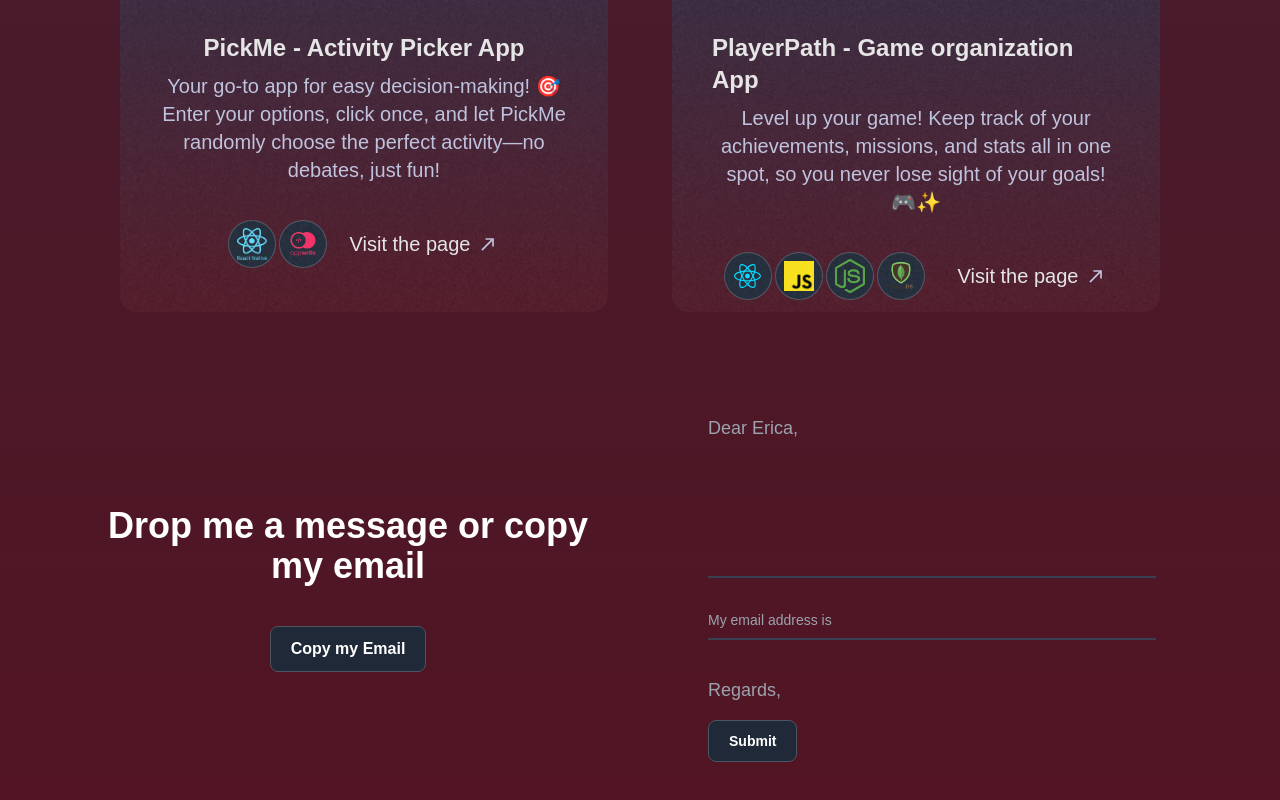
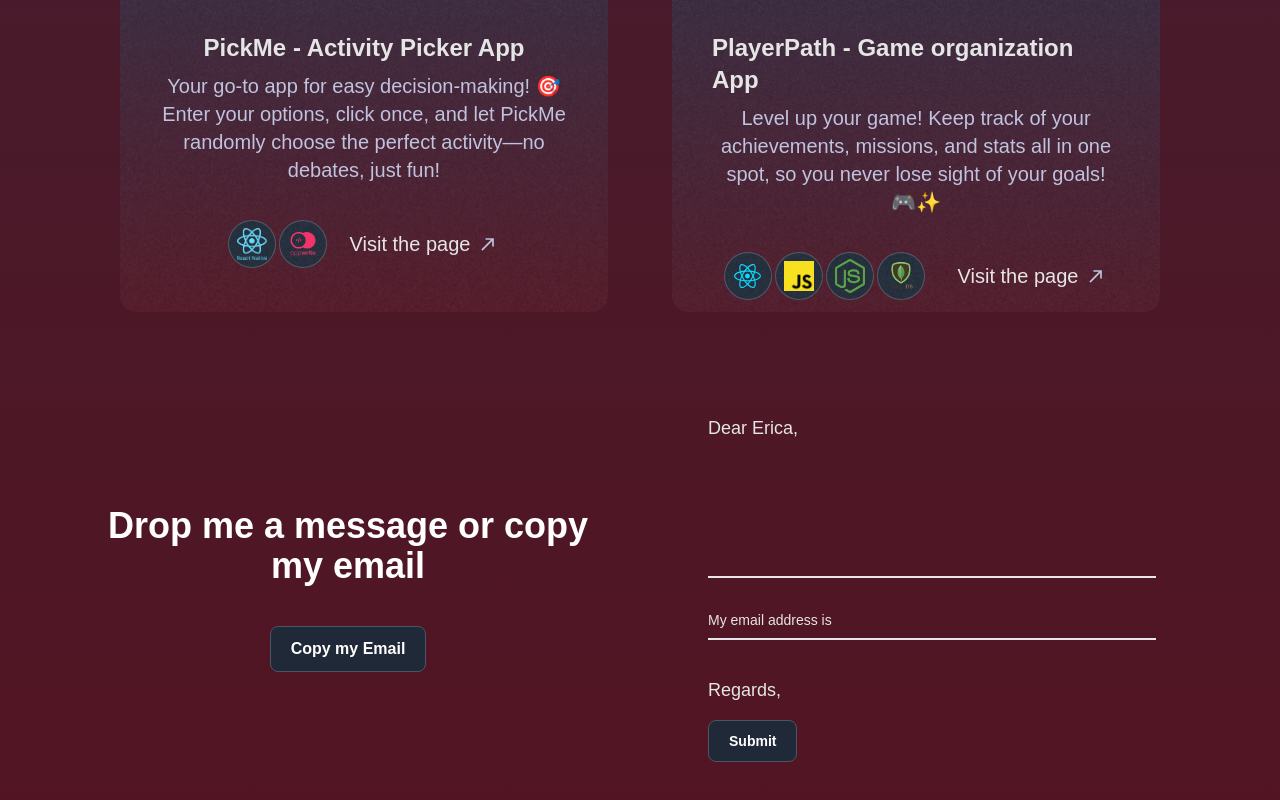
Before and after one commit to Ericazach/Animated-Portfolio, a Next.js app: page / in a window 1280 px wide. Shown: the part 3526-4326 px from the top of the page. Built offline with nearby package versions, Linux system fonts and the light colour scheme.

Commit message:
change img hero

```diff
--- a/components/ContactForm.jsx
+++ b/components/ContactForm.jsx
@@ -42,12 +42,12 @@ function ContactForm() {
           rows={6}
           name="user_message"
           id="user_message"
-          className="block py-4 px-0 w-full text-sm text-neutral-200 bg-transparent border-0 border-b-2 border-gray-300 appearance-none dark:text-neutral-200 dark:border-gray-700 dark:focus:neutral-200 focus:outline-none focus:ring-0 focus:border-neutral-200 peer resize-none"
+          className="block py-4 px-0 w-full text-sm text-neutral-200 bg-transparent border-0 border-b-2 border-gray-300 appearance-none dark:text-neutral-200 dark:border-gray-200 dark:focus:neutral-200 focus:outline-none focus:ring-0 focus:border-neutral-200 peer resize-none"
           required
         />
         <label
           htmlFor="user_message"
-          className="mb-4 peer-focus:font-medium absolute text-xl md:text-2xl text-neutral-200 dark:text-gray-400 duration-300 transform -translate-y-6 scale-75 top-3 -z-10 origin-[0] peer-focus:start-0 rtl:peer-focus:translate-x-1/4 rtl:peer-focus:left-auto peer-focus:text-neutral-200 peer-focus:dark:text-neutral-200 peer-placeholder-shown:scale-100 peer-placeholder-shown:translate-y-0 peer-focus:scale-75 peer-focus:-translate-y-6"
+          className="mb-4 peer-focus:font-medium absolute text-xl md:text-2xl text-neutral-200 dark:text-neutral-200 duration-300 transform -translate-y-6 scale-75 top-3 -z-10 origin-[0] peer-focus:start-0 rtl:peer-focus:translate-x-1/4 rtl:peer-focus:left-auto peer-focus:text-neutral-200 peer-focus:dark:text-neutral-200 peer-placeholder-shown:scale-100 peer-placeholder-shown:translate-y-0 peer-focus:scale-75 peer-focus:-translate-y-6"
         >
           Dear Erica,
         </label>
@@ -57,18 +57,18 @@ function ContactForm() {
           type="email"
           name="user_email"
           id="user_email"
-          className="block py-2.5 px-0 w-full text-sm text-gray-900 bg-transparent border-0 border-b-2 border-gray-300 appearance-none dark:text-white dark:border-gray-700 dark:focus:border-gray-700 focus:outline-none focus:ring-0 focus:border-neutral-200 peer"
+          className="block py-2.5 px-0 w-full text-sm text-gray-900 bg-transparent border-0 border-b-2 border-gray-300 appearance-none dark:text-white dark:border-gray-200 dark:focus:border-gray-200 focus:outline-none focus:ring-0 focus:border-neutral-200 peer"
           placeholder=" "
           required
         />
         <label
           htmlFor="user_email"
-          className="peer-focus:font-medium absolute text-sm text-neutral-200 dark:text-gray-400 duration-300 transform -translate-y-6 scale-75 top-3 -z-10 origin-[0] peer-focus:start-0 rtl:peer-focus:translate-x-1/4 rtl:peer-focus:left-auto peer-focus:text-neutral-200 peer-focus:dark:text-neutral-200 peer-placeholder-shown:scale-100 peer-placeholder-shown:translate-y-0 peer-focus:scale-75 peer-focus:-translate-y-6"
+          className="peer-focus:font-medium absolute text-sm text-neutral-200 dark:text-neutral-200 duration-300 transform -translate-y-6 scale-75 top-3 -z-10 origin-[0] peer-focus:start-0 rtl:peer-focus:translate-x-1/4 rtl:peer-focus:left-auto peer-focus:text-neutral-200 peer-focus:dark:text-neutral-200 peer-placeholder-shown:scale-100 peer-placeholder-shown:translate-y-0 peer-focus:scale-75 peer-focus:-translate-y-6"
         >
           My email address is
         </label>
       </div>
-      <p className="text-neutral-200 dark:text-gray-400 text-sm md:text-lg py-4">
+      <p className="text-neutral-200 dark:text-neutral-200 text-sm md:text-lg py-4">
         Regards,
       </p>
 
--- a/components/Hero.jsx
+++ b/components/Hero.jsx
@@ -5,9 +5,9 @@ import { TextGenerateEffect } from "./ui/text-generate-effect";
 
 const Hero = () => {
   return (
-    <div className="flex flex-col h-screen md:flex-row justify-center items-center md:mx-8 lg:mx-16">
+    <div className="flex flex-col md:h-screen md:flex-row md:justify-center md:items-center md:mx-8 lg:mx-16 my-24 md:my-0">
       {/* IMAGE CONTAINER */}
-      <div className="h-1/2 w-full md:w-full md:h-full relative ">
+      <div className="hidden md:f md:block md:h1/2  md:w-full md:h-full relative ">
         <Image
           src="/girl.png"
           alt="Erica's Profile"
@@ -16,7 +16,7 @@ const Hero = () => {
         />
       </div>
       {/* TEXT CONTAINER */}
-      <div className="h-1/2 w-full md:w-full md:h-full flex-col flex justify-center px-8">
+      <div className="h-1/2 w-full md:w-full md:h-full flex-col flex justify-center px-4 md:px-8">
         <div className="flex flex-col relative">
           <h1 className="text-[7rem] uppercase md:text-[10rem] lg:text-[12rem] font-extrabold text-neutral-100 opacity-30">
             Erica
```
